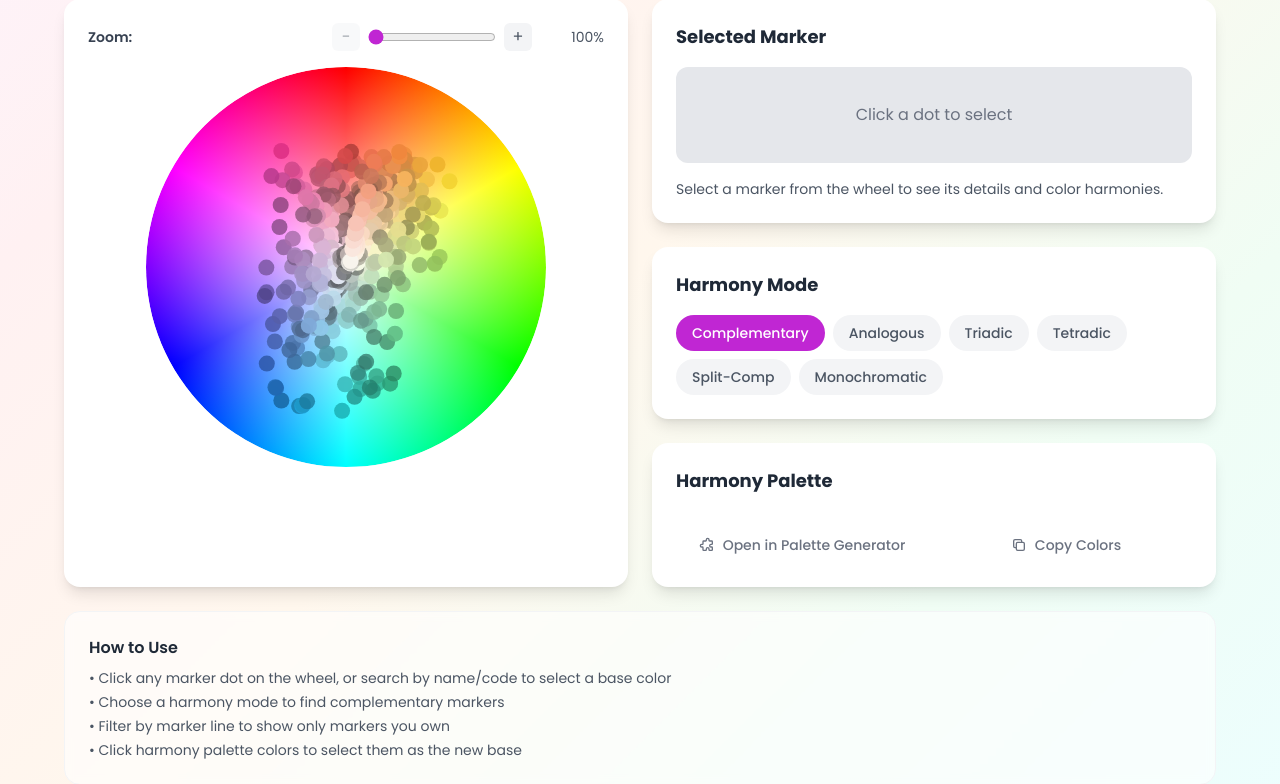
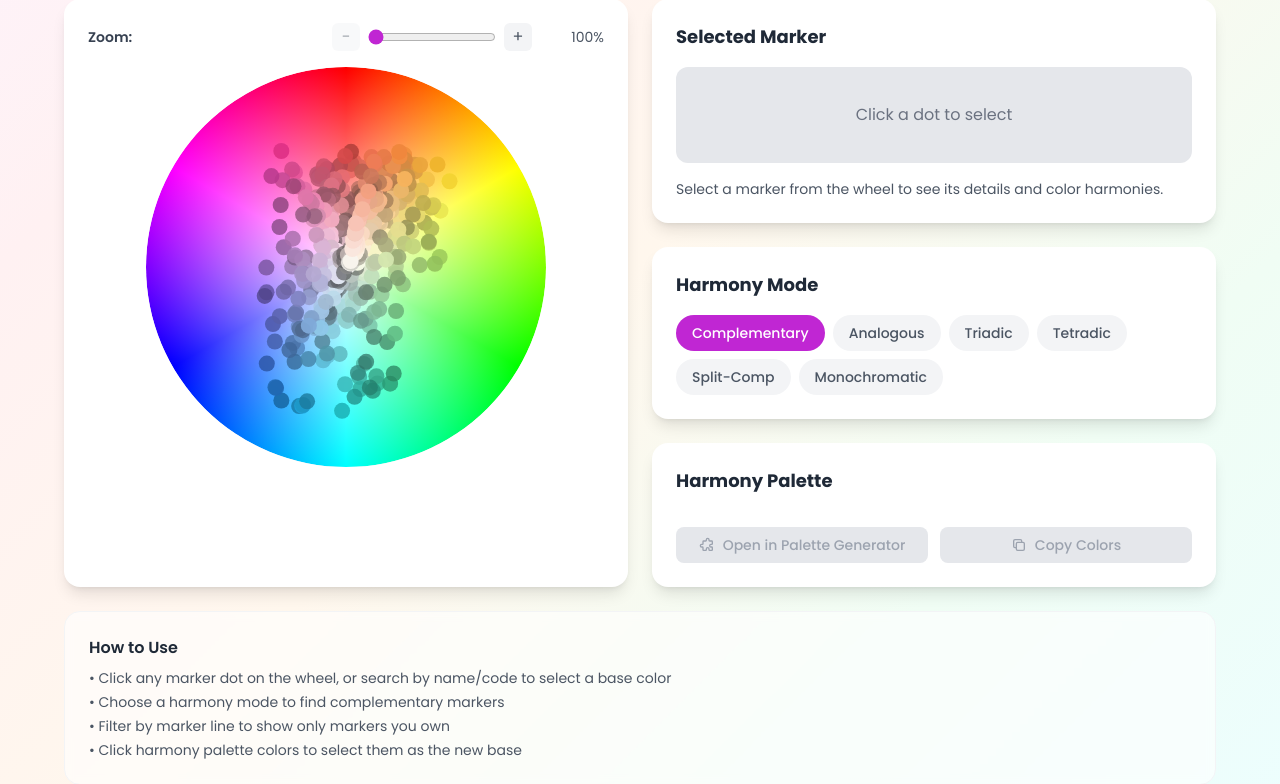
Before and after one commit to wwiens/swatchy, a Flask app: page /color-wheel in a window 1280 px wide. Shown: the part 368-1152 px from the top of the page. Run offline with Flask 3, Linux system fonts and the light colour scheme.

Commit message:
Fix missing Tailwind classes for disabled buttons
Replace bg-gray-300 and text-gray-500 with bg-gray-200 and text-gray-400
which are already available in output.css

```diff
--- a/templates/color-wheel.html
+++ b/templates/color-wheel.html
@@ -324,13 +324,13 @@
         </div>
         <!-- Action Buttons -->
         <div class="flex gap-3 mt-4" id="harmonyActions">
-          <button id="openInPaletteBtn" disabled class="flex-1 flex items-center justify-center gap-2 px-4 py-2 bg-gray-300 text-gray-500 text-sm font-medium rounded-lg cursor-not-allowed transition-colors">
+          <button id="openInPaletteBtn" disabled class="flex-1 flex items-center justify-center gap-2 px-4 py-2 bg-gray-200 text-gray-400 text-sm font-medium rounded-lg cursor-not-allowed transition-colors">
             <svg class="w-4 h-4" fill="none" stroke="currentColor" viewBox="0 0 24 24">
               <path stroke-linecap="round" stroke-linejoin="round" stroke-width="2" d="M11 4a2 2 0 114 0v1a1 1 0 001 1h3a1 1 0 011 1v3a1 1 0 01-1 1h-1a2 2 0 100 4h1a1 1 0 011 1v3a1 1 0 01-1 1h-3a1 1 0 01-1-1v-1a2 2 0 10-4 0v1a1 1 0 01-1 1H7a1 1 0 01-1-1v-3a1 1 0 00-1-1H4a2 2 0 110-4h1a1 1 0 001-1V7a1 1 0 011-1h3a1 1 0 001-1V4z"/>
             </svg>
             <span>Open in Palette Generator</span>
           </button>
-          <button id="copyHarmonyBtn" disabled class="flex-1 flex items-center justify-center gap-2 px-4 py-2 bg-gray-300 text-gray-500 text-sm font-medium rounded-lg cursor-not-allowed transition-colors">
+          <button id="copyHarmonyBtn" disabled class="flex-1 flex items-center justify-center gap-2 px-4 py-2 bg-gray-200 text-gray-400 text-sm font-medium rounded-lg cursor-not-allowed transition-colors">
             <svg class="w-4 h-4" fill="none" stroke="currentColor" viewBox="0 0 24 24">
               <path stroke-linecap="round" stroke-linejoin="round" stroke-width="2" d="M8 16H6a2 2 0 01-2-2V6a2 2 0 012-2h8a2 2 0 012 2v2m-6 12h8a2 2 0 002-2v-8a2 2 0 00-2-2h-8a2 2 0 00-2 2v8a2 2 0 002 2z"/>
             </svg>
@@ -880,10 +880,10 @@
     if (openBtn) {
       openBtn.disabled = !hasColors;
       if (hasColors) {
-        openBtn.classList.remove('bg-gray-300', 'text-gray-500', 'cursor-not-allowed');
+        openBtn.classList.remove('bg-gray-200', 'text-gray-400', 'cursor-not-allowed');
         openBtn.classList.add('bg-primary-600', 'hover:bg-primary-700', 'text-white');
       } else {
-        openBtn.classList.add('bg-gray-300', 'text-gray-500', 'cursor-not-allowed');
+        openBtn.classList.add('bg-gray-200', 'text-gray-400', 'cursor-not-allowed');
         openBtn.classList.remove('bg-primary-600', 'hover:bg-primary-700', 'text-white');
       }
     }
@@ -891,10 +891,10 @@
     if (copyBtn) {
       copyBtn.disabled = !hasColors;
       if (hasColors) {
-        copyBtn.classList.remove('bg-gray-300', 'text-gray-500', 'cursor-not-allowed');
+        copyBtn.classList.remove('bg-gray-200', 'text-gray-400', 'cursor-not-allowed');
         copyBtn.classList.add('bg-gray-100', 'hover:bg-gray-200', 'text-gray-700');
       } else {
-        copyBtn.classList.add('bg-gray-300', 'text-gray-500', 'cursor-not-allowed');
+        copyBtn.classList.add('bg-gray-200', 'text-gray-400', 'cursor-not-allowed');
         copyBtn.classList.remove('bg-gray-100', 'hover:bg-gray-200', 'text-gray-700');
       }
     }
```
